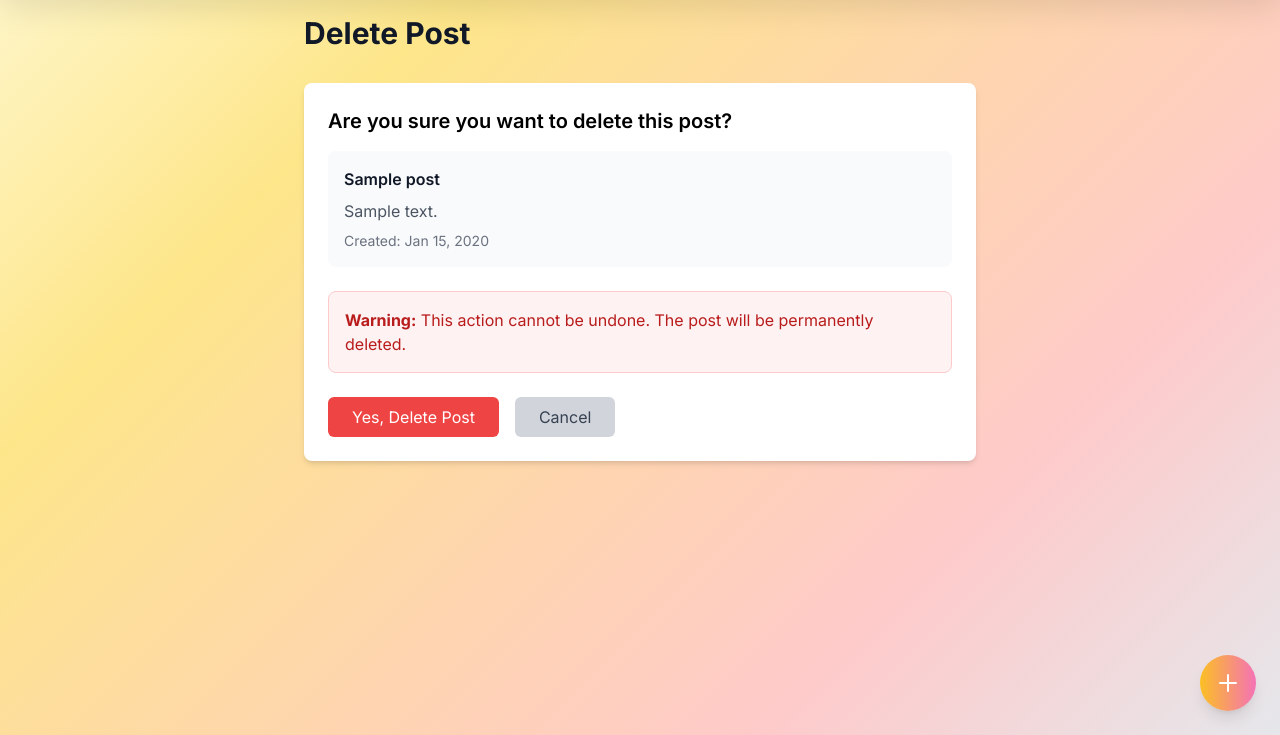
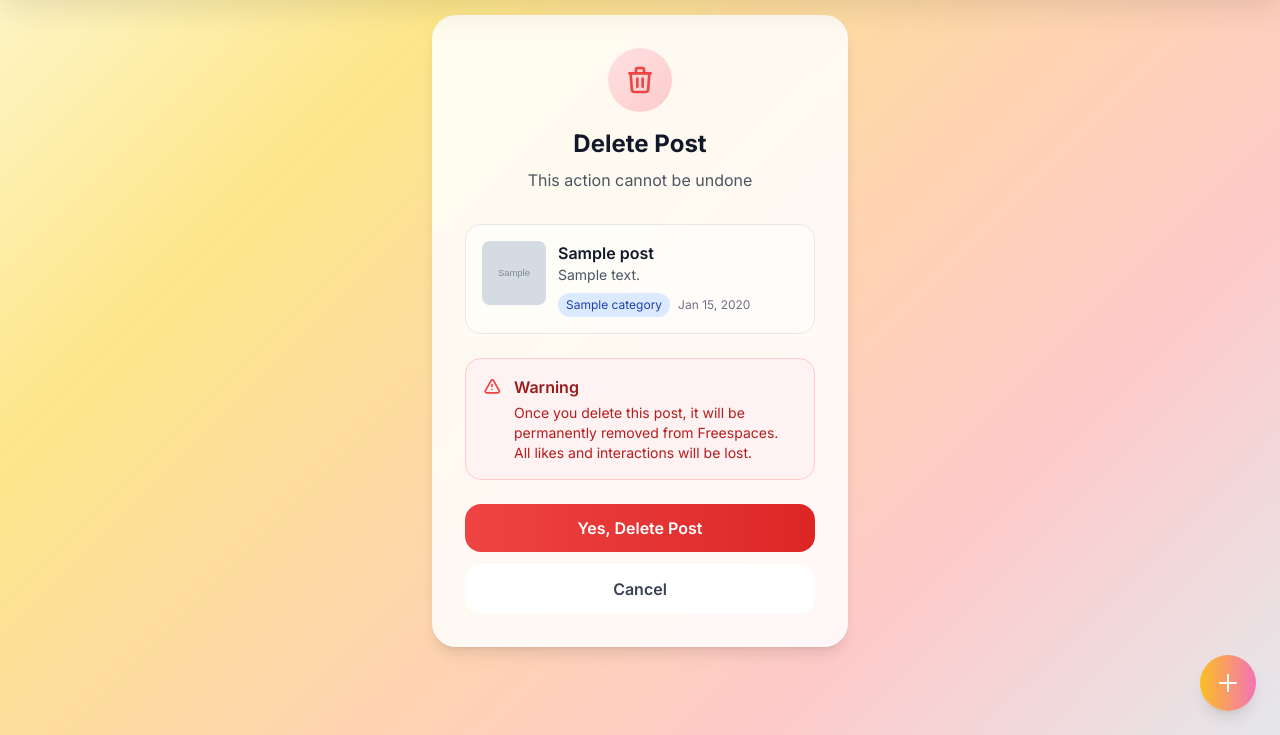
Before and after one commit to saponnness/freespaces, a Django app: page /posts/1/delete/ in a window 1280 px wide. Shown: the part 65-800 px from the top of the page. Run offline with Django 5.2, Linux system fonts and the light colour scheme; a user stored in the database is signed in; tables that the repository leaves empty hold one stand-in row (values such as "Sample post"); grey boxes marked "Sample" are stand-in pictures; some libraries are stand-ins or nearby versions.

Commit message:
Add delete confirmation modal and functionality; enhance post deletion UX with improved styling and animations; implement bulk delete confirmation feature.

```diff
--- a/static/js/main.js
+++ b/static/js/main.js
@@ -1195,3 +1195,248 @@ function initCharacterCount() {
         updateCount(); // Initial count
     });
 }
+
+
+function initDeleteConfirmation() {
+    const deleteButtons = document.querySelectorAll('[data-delete-post]');
+    const deleteForm = document.querySelector('.delete-form');
+    const confirmCheckbox = document.querySelector('.confirmation-checkbox');
+    const deleteSubmitBtn = document.querySelector('.delete-submit-btn');
+
+    // Handle delete button clicks
+    deleteButtons.forEach(button => {
+        button.addEventListener('click', function(e) {
+            e.preventDefault();
+
+            const postTitle = this.dataset.postTitle || 'this post';
+            showDeleteConfirmation(postTitle, this.href);
+        });
+    });
+
+    // Handle confirmation checkbox
+    if (confirmCheckbox && deleteSubmitBtn) {
+        confirmCheckbox.addEventListener('change', function() {
+            deleteSubmitBtn.disabled = !this.checked;
+
+            if (this.checked) {
+                deleteSubmitBtn.classList.remove('opacity-50', 'cursor-not-allowed');
+            } else {
+                deleteSubmitBtn.classList.add('opacity-50', 'cursor-not-allowed');
+            }
+        });
+    }
+
+    // Handle form submission
+    if (deleteForm) {
+        deleteForm.addEventListener('submit', function(e) {
+            if (!confirmCheckbox?.checked) {
+                e.preventDefault();
+                showShakeAnimation();
+                return false;
+            }
+
+            // Show loading state
+            deleteSubmitBtn.disabled = true;
+            deleteSubmitBtn.innerHTML = `
+                <svg class="animate-spin -ml-1 mr-3 h-5 w-5 text-white" xmlns="http://www.w3.org/2000/svg" fill="none" viewBox="0 0 24 24">
+                    <circle class="opacity-25" cx="12" cy="12" r="10" stroke="currentColor" stroke-width="4"></circle>
+                    <path class="opacity-75" fill="currentColor" d="M4 12a8 8 0 018-8V0C5.373 0 0 5.373 0 12h4zm2 5.291A7.962 7.962 0 014 12H0c0 3.042 1.135 5.824 3 7.938l3-2.647z"></path>
+                </svg>
+                Deleting...
+            `;
+        });
+    }
+}
+
+function showDeleteConfirmation(postTitle, deleteUrl) {
+    const modal = createDeleteModal(postTitle, deleteUrl);
+    document.body.appendChild(modal);
+
+    // Animate in
+    setTimeout(() => {
+        modal.classList.remove('opacity-0', 'scale-95');
+        modal.classList.add('opacity-100', 'scale-100');
+    }, 10);
+
+    // Handle backdrop click
+    modal.addEventListener('click', function(e) {
+        if (e.target === modal) {
+            closeDeleteModal(modal);
+        }
+    });
+
+    // Handle escape key
+    const handleEscape = (e) => {
+        if (e.key === 'Escape') {
+            closeDeleteModal(modal);
+            document.removeEventListener('keydown', handleEscape);
+        }
+    };
+    document.addEventListener('keydown', handleEscape);
+}
+
+function createDeleteModal(postTitle, deleteUrl) {
+    const modal = document.createElement('div');
+    modal.className = 'fixed inset-0 bg-black bg-opacity-50 flex items-center justify-center z-50 opacity-0 scale-95 transition-all duration-200';
+
+    modal.innerHTML = `
+        <div class="confirmation-modal max-w-md w-full mx-4 p-6 rounded-2xl">
+            <div class="text-center mb-6">
+                <div class="warning-icon w-16 h-16 mx-auto mb-4">
+                    <svg class="w-8 h-8" fill="currentColor" viewBox="0 0 20 20">
+                        <path fill-rule="evenodd" d="M8.257 3.099c.765-1.36 2.722-1.36 3.486 0l5.58 9.92c.75 1.334-.213 2.98-1.742 2.98H4.42c-1.53 0-2.493-1.646-1.743-2.98l5.58-9.92zM11 13a1 1 0 11-2 0 1 1 0 012 0zm-1-8a1 1 0 00-1 1v3a1 1 0 002 0V6a1 1 0 00-1-1z" clip-rule="evenodd"/>
+                    </svg>
+                </div>
+                <h3 class="text-xl font-bold text-gray-900 mb-2">Delete Post</h3>
+                <p class="text-gray-600">Are you sure you want to delete "${postTitle}"?</p>
+            </div>
+
+            <div class="danger-zone mb-6">
+                <div class="flex items-start space-x-3">
+                    <svg class="w-5 h-5 text-red-500 mt-0.5 flex-shrink-0" fill="currentColor" viewBox="0 0 20 20">
+                        <path fill-rule="evenodd" d="M8.257 3.099c.765-1.36 2.722-1.36 3.486 0l5.58 9.92c.75 1.334-.213 2.98-1.742 2.98H4.42c-1.53 0-2.493-1.646-1.743-2.98l5.58-9.92zM11 13a1 1 0 11-2 0 1 1 0 012 0zm-1-8a1 1 0 00-1 1v3a1 1 0 002 0V6a1 1 0 00-1-1z" clip-rule="evenodd"/>
+                    </svg>
+                    <div>
+                        <h4 class="font-semibold text-red-800 mb-1">Warning</h4>
+                        <p class="text-sm text-red-700">This action cannot be undone. The post and all its interactions will be permanently deleted.</p>
+                    </div>
+                </div>
+            </div>
+
+            <div class="mb-6">
+                <label class="flex items-start space-x-3 cursor-pointer">
+                    <input type="checkbox" class="confirmation-checkbox mt-1" required>
+                    <span class="confirmation-text">I understand that this will permanently delete the post and all associated data.</span>
+                </label>
+            </div>
+
+            <div class="flex flex-col sm:flex-row gap-3">
+                <button class="danger-button flex-1 py-3 px-6 rounded-xl font-semibold opacity-50 cursor-not-allowed" disabled onclick="proceedWithDelete('${deleteUrl}')">
+                    Delete Post
+                </button>
+                <button class="cancel-button flex-1 py-3 px-6 rounded-xl font-semibold" onclick="closeDeleteModal(this.closest('.fixed'))">
+                    Cancel
+                </button>
+            </div>
+        </div>
+    `;
+
+    // Setup checkbox functionality
+    const checkbox = modal.querySelector('.confirmation-checkbox');
+    const deleteBtn = modal.querySelector('.danger-button');
+
+    checkbox.addEventListener('change', function() {
+        deleteBtn.disabled = !this.checked;
+        if (this.checked) {
+            deleteBtn.classList.remove('opacity-50', 'cursor-not-allowed');
+        } else {
+            deleteBtn.classList.add('opacity-50', 'cursor-not-allowed');
+        }
+    });
+
+    return modal;
+}
+
+function closeDeleteModal(modal) {
+    modal.classList.remove('opacity-100', 'scale-100');
+    modal.classList.add('opacity-0', 'scale-95');
+
+    setTimeout(() => {
+        if (document.body.contains(modal)) {
+            document.body.removeChild(modal);
+        }
+    }, 200);
+}
+
+function proceedWithDelete(deleteUrl) {
+    // If we're already on the delete page, submit the form
+    const deleteForm = document.querySelector('.delete-form');
+    if (deleteForm) {
+        deleteForm.submit();
+    } else {
+        // Otherwise redirect to delete page
+        window.location.href = deleteUrl;
+    }
+}
+
+function showShakeAnimation() {
+    const modal = document.querySelector('.confirmation-modal');
+    if (modal) {
+        modal.classList.add('shake');
+        setTimeout(() => {
+            modal.classList.remove('shake');
+        }, 500);
+    }
+}
+
+function initBulkDeleteConfirmation() {
+    const bulkDeleteBtn = document.querySelector('.bulk-delete-btn');
+
+    if (bulkDeleteBtn) {
+        bulkDeleteBtn.addEventListener('click', function(e) {
+            e.preventDefault();
+
+            const selectedCount = document.querySelectorAll('.post-checkbox:checked').length;
+            if (selectedCount === 0) {
+                showToast('Please select posts to delete', 'warning');
+                return;
+            }
+
+            showBulkDeleteConfirmation(selectedCount);
+        });
+    }
+}
+
+function showBulkDeleteConfirmation(count) {
+    const modal = createBulkDeleteModal(count);
+    document.body.appendChild(modal);
+
+    setTimeout(() => {
+        modal.classList.remove('opacity-0', 'scale-95');
+        modal.classList.add('opacity-100', 'scale-100');
+    }, 10);
+}
+
+function createBulkDeleteModal(count) {
+    const modal = document.createElement('div');
+    modal.className = 'fixed inset-0 bg-black bg-opacity-50 flex items-center justify-center z-50 opacity-0 scale-95 transition-all duration-200';
+
+    modal.innerHTML = `
+        <div class="confirmation-modal max-w-md w-full mx-4 p-6 rounded-2xl">
+            <div class="text-center mb-6">
+                <div class="warning-icon w-16 h-16 mx-auto mb-4">
+                    <svg class="w-8 h-8" fill="currentColor" viewBox="0 0 20 20">
+                        <path fill-rule="evenodd" d="M8.257 3.099c.765-1.36 2.722-1.36 3.486 0l5.58 9.92c.75 1.334-.213 2.98-1.742 2.98H4.42c-1.53 0-2.493-1.646-1.743-2.98l5.58-9.92zM11 13a1 1 0 11-2 0 1 1 0 012 0zm-1-8a1 1 0 00-1 1v3a1 1 0 002 0V6a1 1 0 00-1-1z" clip-rule="evenodd"/>
+                    </svg>
+                </div>
+                <h3 class="text-xl font-bold text-gray-900 mb-2">Delete ${count} Posts</h3>
+                <p class="text-gray-600">Are you sure you want to delete ${count} selected posts?</p>
+            </div>
+
+            <div class="danger-zone mb-6">
+                <p class="text-sm text-red-700">This will permanently delete all selected posts and their associated data. This action cannot be undone.</p>
+            </div>
+
+            <div class="flex flex-col sm:flex-row gap-3">
+                <button class="danger-button flex-1 py-3 px-6 rounded-xl font-semibold" onclick="confirmBulkDelete()">
+                    Delete ${count} Posts
+                </button>
+                <button class="cancel-button flex-1 py-3 px-6 rounded-xl font-semibold" onclick="closeDeleteModal(this.closest('.fixed'))">
+                    Cancel
+                </button>
+            </div>
+        </div>
+    `;
+
+    return modal;
+}
+
+function confirmBulkDelete() {
+    const selectedPosts = getSelectedPosts();
+    const modal = document.querySelector('.fixed');
+
+    if (selectedPosts.length > 0) {
+        bulkDeletePosts(selectedPosts);
+        closeDeleteModal(modal);
+    }
+}
--- a/templates/posts/post_delete.html
+++ b/templates/posts/post_delete.html
@@ -3,37 +3,67 @@
 {% block title %}Delete Post - Freespaces{% endblock %}
 
 {% block content %}
-<div class="max-w-2xl mx-auto">
-    <h1 class="text-3xl font-bold text-gray-900 mb-8">Delete Post</h1>
+<div class="max-w-md mx-auto px-4">
+    <div class="glass-effect rounded-3xl shadow-lg p-8">
+        <div class="text-center mb-8">
+            <div class="w-16 h-16 rounded-full bg-gradient-to-br from-red-100 to-red-200 flex items-center justify-center mx-auto mb-4">
+                <svg class="w-8 h-8 text-red-500" fill="none" stroke="currentColor" viewBox="0 0 24 24">
+                    <path stroke-linecap="round" stroke-linejoin="round" stroke-width="2"
+                          d="M19 7l-.867 12.142A2 2 0 0116.138 21H7.862a2 2 0 01-1.995-1.858L5 7m5 4v6m4-6v6m1-10V4a1 1 0 00-1-1h-4a1 1 0 00-1 1v3M4 7h16"/>
+                </svg>
+            </div>
+            <h2 class="text-2xl font-bold text-gray-900 mb-2">Delete Post</h2>
+            <p class="text-gray-600">This action cannot be undone</p>
+        </div>
 
-    <div class="bg-white rounded-lg shadow-md p-6">
-        <div class="mb-6">
-            <h2 class="text-xl font-semibold mb-4">Are you sure you want to delete this post?</h2>
-
-            <div class="bg-gray-50 rounded-lg p-4 mb-6">
-                <h3 class="font-semibold text-gray-900">{{ post.title }}</h3>
-                <p class="text-gray-600 mt-2">{{ post.excerpt }}</p>
-                <div class="text-sm text-gray-500 mt-2">
-                    Created: {{ post.created_at|date:"M d, Y" }}
+        <!-- Post Preview -->
+        <div class="bg-white/50 rounded-2xl p-4 mb-6 border border-gray-200">
+            <div class="flex items-start space-x-3">
+                {% if post.featured_image %}
+                    <img src="{{ post.featured_image.url }}" alt="{{ post.title }}"
+                         class="w-16 h-16 object-cover rounded-lg flex-shrink-0">
+                {% else %}
+                    <div class="w-16 h-16 bg-gradient-to-br from-gray-200 to-gray-300 rounded-lg flex items-center justify-center flex-shrink-0">
+                        <span class="text-gray-400 text-xl">📝</span>
+                    </div>
+                {% endif %}
+                <div class="flex-1 min-w-0">
+                    <h3 class="font-semibold text-gray-900 truncate">{{ post.title }}</h3>
+                    <p class="text-sm text-gray-600 line-clamp-2">{{ post.excerpt }}</p>
+                    <div class="flex items-center space-x-2 mt-2">
+                        {% if post.category %}
+                            <span class="bg-blue-100 text-blue-800 text-xs px-2 py-1 rounded-full">
+                                {{ post.category.name }}
+                            </span>
+                        {% endif %}
+                        <span class="text-xs text-gray-500">{{ post.created_at|date:"M d, Y" }}</span>
+                    </div>
                 </div>
-            </div>
-
-            <div class="bg-red-50 border border-red-200 rounded-lg p-4 mb-6">
-                <p class="text-red-700">
-                    <strong>Warning:</strong> This action cannot be undone. The post will be permanently deleted.
-                </p>
             </div>
         </div>
 
-        <form method="post">
+        <div class="bg-red-50 border border-red-200 rounded-2xl p-4 mb-6">
+            <div class="flex items-start space-x-3">
+                <svg class="w-5 h-5 text-red-500 mt-0.5 flex-shrink-0" fill="none" stroke="currentColor" viewBox="0 0 24 24">
+                    <path stroke-linecap="round" stroke-linejoin="round" stroke-width="2"
+                          d="M12 9v2m0 4h.01m-6.938 4h13.856c1.54 0 2.502-1.667 1.732-2.5L13.732 4c-.77-.833-1.964-.833-2.732 0L4.082 16.5c-.77.833.192 2.5 1.732 2.5z"/>
+                </svg>
+                <div>
+                    <h4 class="font-semibold text-red-800 mb-1">Warning</h4>
+                    <p class="text-sm text-red-700">Once you delete this post, it will be permanently removed from Freespaces. All likes and interactions will be lost.</p>
+                </div>
+            </div>
+        </div>
+
+        <form method="post" class="space-y-4">
             {% csrf_token %}
-            <div class="flex gap-4">
+            <div class="flex flex-col space-y-3">
                 <button type="submit"
-                        class="bg-red-500 text-white px-6 py-2 rounded-md hover:bg-red-600 transition duration-200">
+                        class="w-full bg-gradient-to-r from-red-500 to-red-600 text-white py-3 px-6 rounded-2xl hover:shadow-lg transition-all duration-200 font-semibold">
                     Yes, Delete Post
                 </button>
                 <a href="{{ post.get_absolute_url }}"
-                   class="bg-gray-300 text-gray-700 px-6 py-2 rounded-md hover:bg-gray-400 transition duration-200">
+                   class="w-full glass-effect text-gray-700 py-3 px-6 rounded-2xl hover:bg-white/70 transition-all duration-200 font-semibold text-center">
                     Cancel
                 </a>
             </div>
```
Also changed, not shown: static/css/main.css (+89 -0 lines).
